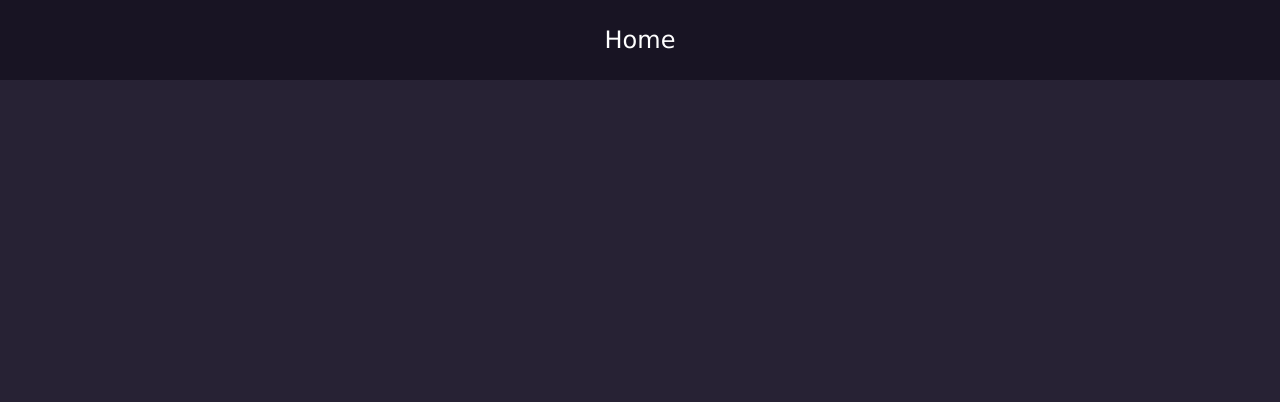
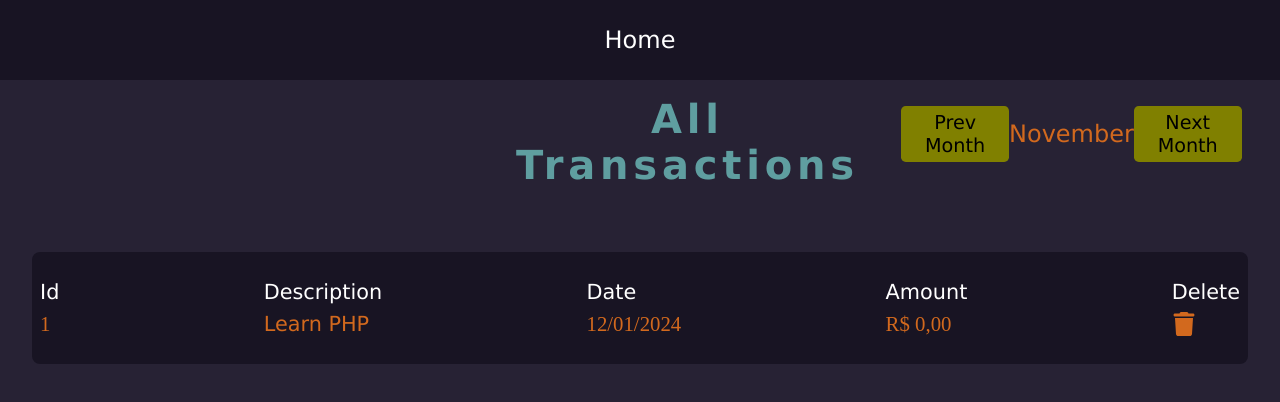
Before and after one commit to fernandooliveiralima/financial-control-nuxt3, a Nuxt app: page /transactions in a window 1280 px wide. Shown: the top 402 px of the page. Built offline with nearby package versions, Linux system fonts and the light colour scheme.

Commit message:
style part2

```diff
--- /dev/null
+++ b/components/AllTransactionsC.vue
@@ -0,0 +1,174 @@
+<script setup lang="ts">
+
+</script>
+
+<template>
+    <div class="container-all-transactions">
+
+        <div class="container-title-months">
+            <h1>All Transactions</h1>
+            <section class="container-months">
+                <button class="Prev Month">Prev Month</button>
+                <span>November</span>
+                <button class="Next Month">Next Month</button>
+            </section>
+        </div>
+
+
+        <section class="transaction-body">
+            <div class="transaction"> <!-- v-for() -->
+                <div class="id-section base-column">
+                    Id
+                    <span>1</span>
+                </div>
+                <div class="description-section base-column">
+                    Description
+                    <span>Learn PHP</span>
+                </div>
+                <div class="date-section base-column">
+                    Date
+                    <span>12/01/2024</span>
+                </div>
+                <div class="amount-section base-column">
+                    Amount
+                    <span>R$ 0,00</span>
+                </div>
+                <div class="delete-section base-column">
+                    Delete
+                    <svg xmlns="http://www.w3.org/2000/svg" height="16" width="14" viewBox="0 0 448 512">
+                        <path
+                            d="M135.2 17.7L128 32H32C14.3 32 0 46.3 0 64S14.3 96 32 96H416c17.7 0 32-14.3 32-32s-14.3-32-32-32H320l-7.2-14.3C307.4 6.8 296.3 0 284.2 0H163.8c-12.1 0-23.2 6.8-28.6 17.7zM416 128H32L53.2 467c1.6 25.3 22.6 45 47.9 45H346.9c25.3 0 46.3-19.7 47.9-45L416 128z" />
+                    </svg>
+                </div>
+            </div>
+        </section>
+
+    </div>
+</template>
+
+<style lang="scss" scoped>
+/* .container-all-transactions */
+.container-all-transactions {
+
+
+    /* .container-title-months */
+    .container-title-months {
+        display: flex;
+        align-items: center;
+        justify-content: space-between;
+        width: 60%;
+        margin-left: 37%;
+
+        /* .container-months */
+
+    }
+
+    /* h1 */
+    h1 {
+        color: cadetblue;
+        font-family: Verdana, Geneva, Tahoma, sans-serif;
+        font-size: 2.5rem;
+        text-align: center;
+        margin-top: 1rem;
+        letter-spacing: 0.3rem;
+    }
+
+    /* .container-months */
+    .container-months {
+        width: 45%;
+        display: flex;
+        align-items: center;
+        justify-content: space-between;
+
+        /* button */
+        button {
+            background-color: olive;
+            border: none;
+            border-radius: 0.3rem;
+            cursor: pointer;
+            color: black;
+            padding: 0.3rem;
+            width: 35%;
+            font-size: 1.2rem;
+            font-family: Verdana, Geneva, Tahoma, sans-serif;
+            outline: none;
+        }
+
+        /* span */
+        span{
+            color: chocolate;
+            font-size: 1.5rem;
+            font-family: Verdana, Geneva, Tahoma, sans-serif;
+        }
+    }
+
+    /* .transaction-body */
+    .transaction-body {
+        display: flex;
+        flex-direction: column;
+        align-items: center;
+        justify-content: center;
+
+        /* .transaction */
+        .transaction {
+            background-color: #181423;
+            border-radius: 0.5rem;
+            height: 7rem;
+            width: 95%;
+            margin-top: 5%;
+            display: flex;
+            align-items: center;
+            justify-content: space-between;
+
+            /* .description-section */
+            .description-section,
+            .date-section,
+            .id-section,
+            .amount-section,
+            .delete-section {
+                font-family: Verdana, Geneva, Tahoma, sans-serif;
+            }
+
+            /* values numbers */
+            .id-section span {
+                font-family: 'Alice', serif;
+                font-size: 1.3rem;
+            }
+
+            .date-section span {
+                font-family: 'Alice', serif;
+                font-size: 1.3rem;
+            }
+
+            .amount-section span {
+                font-family: 'Alice', serif;
+                font-size: 1.3rem;
+            }
+
+            /* .base-column */
+            .base-column {
+                color: white;
+                display: flex;
+                flex-direction: column;
+                font-size: 1.3rem;
+                padding: 0rem 0.5rem;
+
+                /* span */
+                span {
+                    color: chocolate;
+                    margin-top: 0.5rem;
+                }
+
+                /* svg */
+                svg {
+                    cursor: pointer;
+                    fill: chocolate;
+                    height: 1.5rem;
+                    width: 1.5rem;
+                    margin-top: 0.5rem;
+                }
+            }
+        }
+    }
+}
+</style>
--- a/components/TotalBalanceC.vue
+++ b/components/TotalBalanceC.vue
@@ -9,8 +9,8 @@
             <div class="totalBalance-elements">
                 <span class="total-title">Total Balance</span>
                 <div class="total-balance">1.200,00</div>
+            </div>
 
-            </div>
             <div class="line-chart">Behavior Line Graph Chartjs</div>
         </section>
 
@@ -18,6 +18,7 @@
 </template>
 
 <style lang="scss" scoped>
+
 
     /* .container-totalBalance */
     .container-totalBalance{
--- a/pages/transactions.vue
+++ b/pages/transactions.vue
@@ -6,7 +6,7 @@
                     <span>Home</span>
                 </NuxtLink>
             </div>
-
+            <AllTransactionsC></AllTransactionsC>
         </section>
 
     </div>
```
